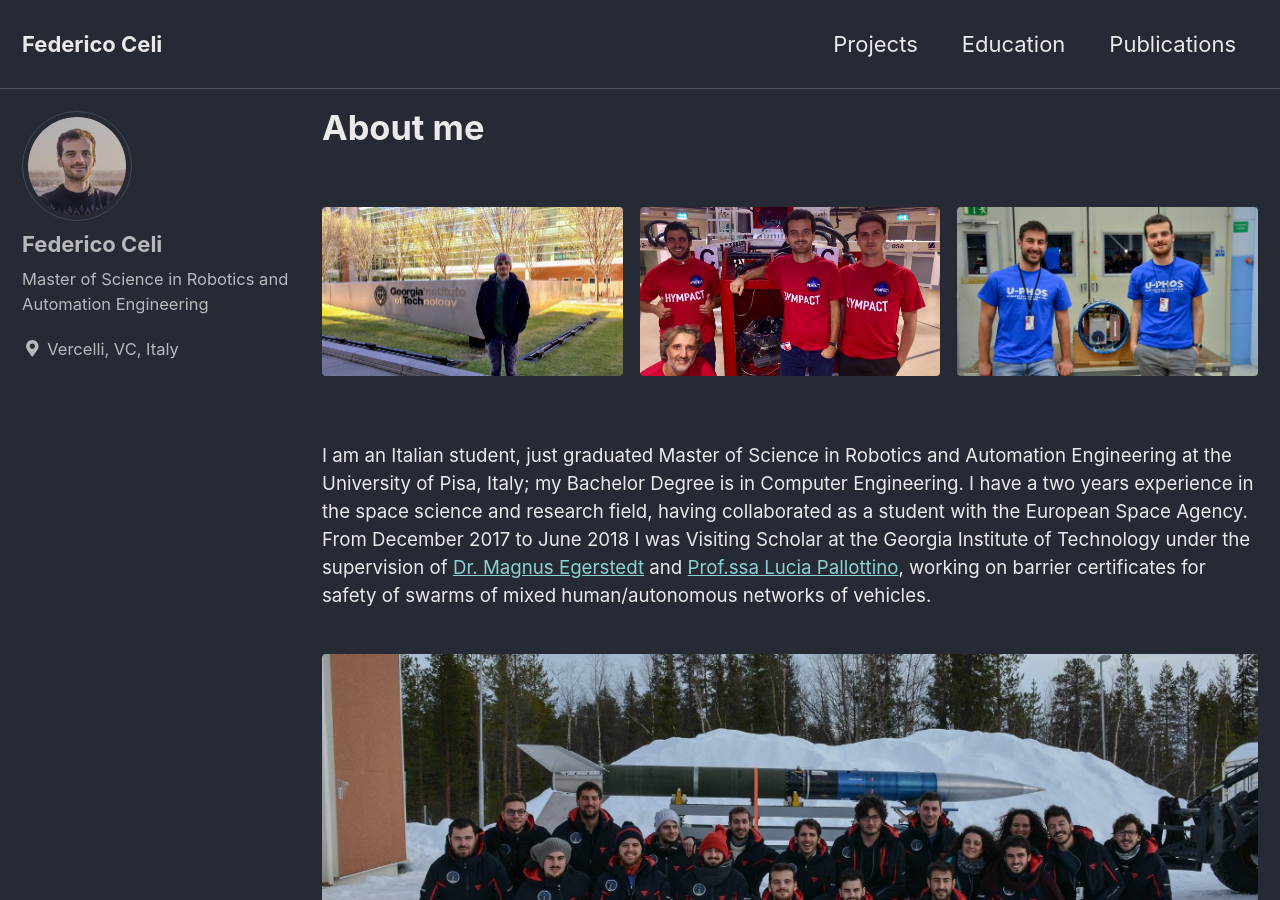
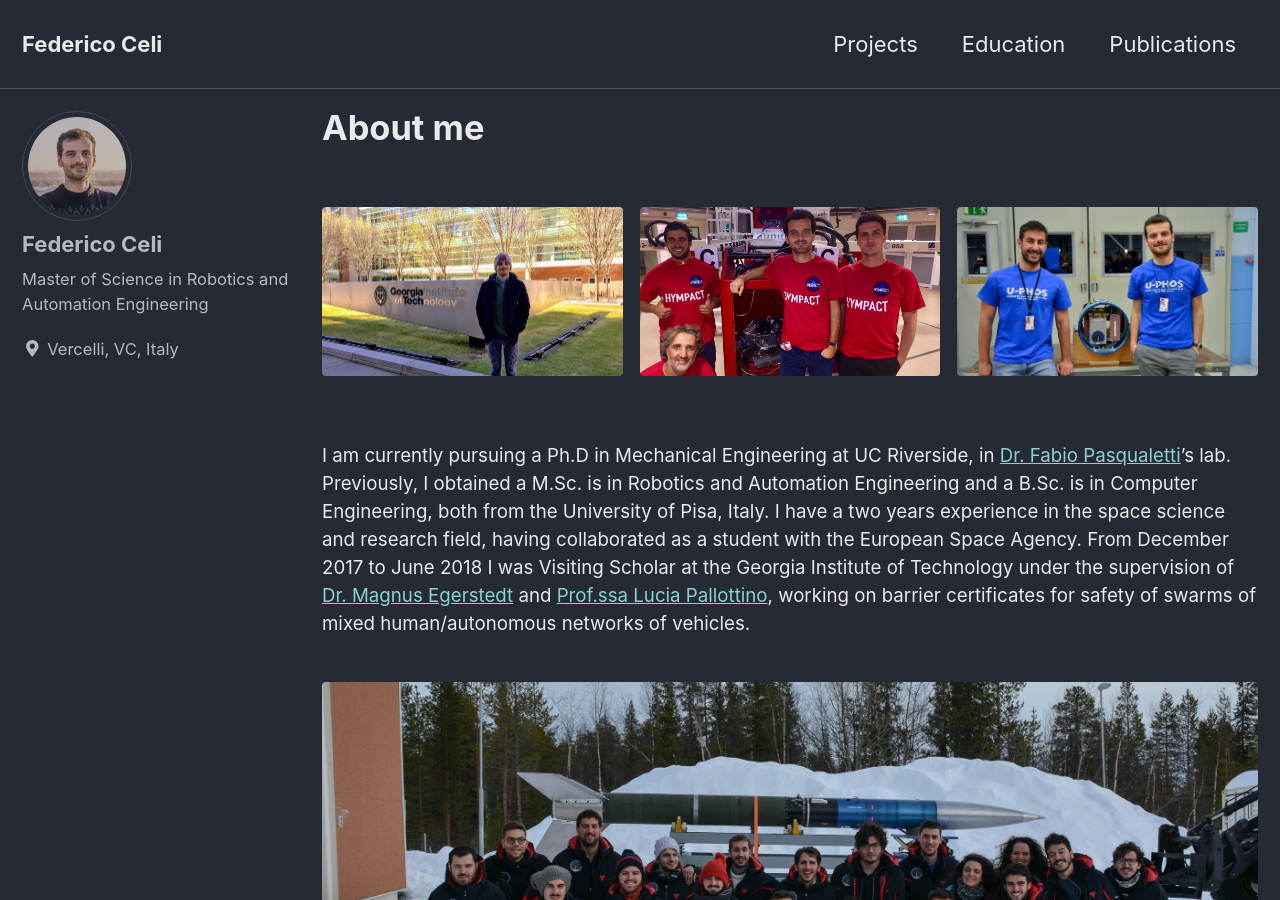
Before and after one commit to federicoceli/federicoceli.github.io, a Jekyll site: the page built from _pages/about.md, in a window 1280 px wide and 900 px high. Built offline with Jekyll 4.4.1, drawn with Linux system fonts in a browser that asks for light colours; cached includes are drawn as plain includes.

Commit message:
Updated about info

```diff
--- a/_pages/about.md
+++ b/_pages/about.md
@@ -23,6 +23,6 @@ gallery:
     title: "Kiruna (SW), SSC Esrange, with the U-PHOS Module"
 ---
 {% include gallery %}
-I am an Italian student, just graduated Master of Science in Robotics and Automation Engineering at the University of Pisa, Italy; my Bachelor Degree is in Computer Engineering. I have a two years experience in the space science and research field, having collaborated as a student with the European Space Agency. From December 2017 to June 2018 I was Visiting Scholar at the Georgia Institute of Technology under the supervision of [Dr. Magnus Egerstedt](https://magnus.ece.gatech.edu/) and [Prof.ssa Lucia Pallottino](http://www.centropiaggio.unipi.it/~pallottino), working on barrier certificates for safety of swarms of mixed human/autonomous networks of vehicles.
+I am currently pursuing a Ph.D in Mechanical Engineering at UC Riverside, in [Dr. Fabio Pasqualetti](http://www.fabiopas.it/)’s lab. Previously, I obtained a M.Sc. is in Robotics and Automation Engineering and a B.Sc. is in Computer Engineering, both from the University of Pisa, Italy.  I have a two years experience in the space science and research field, having collaborated as a student with the European Space Agency. From December 2017 to June 2018 I was Visiting Scholar at the Georgia Institute of Technology under the supervision of [Dr. Magnus Egerstedt](https://magnus.ece.gatech.edu/) and [Prof.ssa Lucia Pallottino](http://www.centropiaggio.unipi.it/~pallottino), working on barrier certificates for safety of swarms of mixed human/autonomous networks of vehicles.
 
 {% include figure image_path="/assets/images/uphos.JPG" alt="U-PHOS group picture" %}
```
